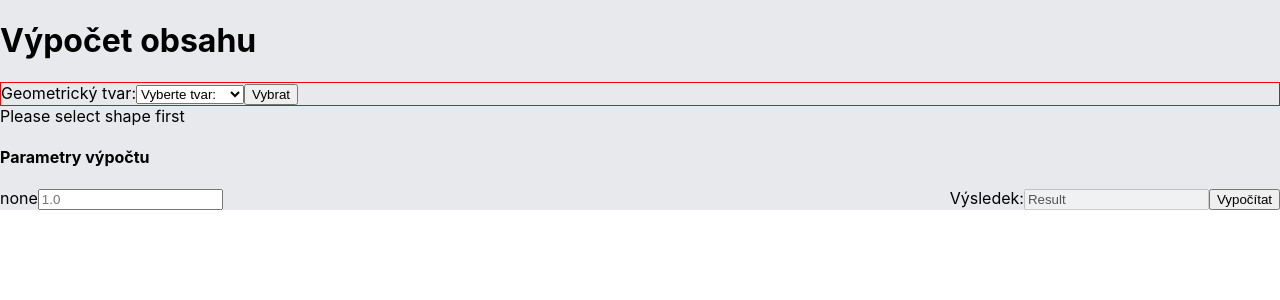
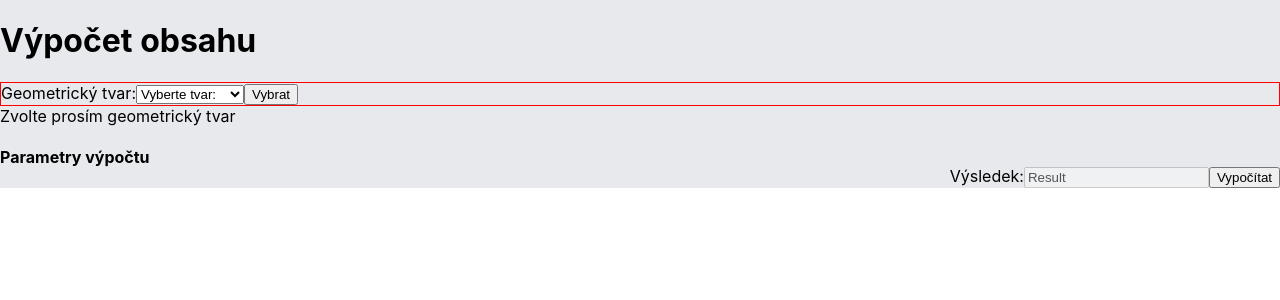
Before and after one commit to 0kurk4/geometrie, a React (Create React App) app: page / in a window 1280 px wide. Shown: the top 300 px of the page. Built offline with nearby package versions, Linux system fonts and the light colour scheme.

Commit message:
typed props

```diff
--- a/src/App.tsx
+++ b/src/App.tsx
@@ -2,36 +2,41 @@ import React, { useState } from 'react';
 import './App.css';
 import ShapeSelectorForm from './components/shape-selector/ShapeSelectorForm';
 import AreaCalculator from './components/calculator/AreaCalculator';
-import { shapeSourceData } from './data/shapes';
+// import { shapeSourceData } from './data/shapes';
 import RectangleArea from './shapes/RectangleArea';
 import ShapeDimensionValues from './types/ShapeDimensionValues';
+import { getShapeSet, getShapeFromSet } from './data/ShapeSet';
+import Shape from './types/Shape';
 
 function App() {
 
-    const [shapeIndex, setShapeIndex] = useState(-1);
+    const shapeSet = getShapeSet();
 
-    const getShape = () => shapeIndex < 0 ? null : shapeSourceData[shapeIndex];
+    const [selectedShapeIndex, setSelectedShapeIndex] = useState(-1);
+
+    //const [selectedShape, setSelectedShape] = useState<Shape>();
+
+    // const getShape = ():any => selectedShapeIndex < 0 ? null : shapeSourceData[selectedShapeIndex];
+
+    // const getShapeFromSet = ():Shape | null => selectedShapeIndex < 0 ? null : shapeSet[selectedShapeIndex];
 
 
 
-    const rectangleDimensions: ShapeDimensionValues = {
-        a: 3,
-        b: 5,
-        d: 6
-    }
+    // const rectangleDimensions: ShapeDimensionValues = {
+    //     a: 3,
+    //     b: 5,
+    //     d: 6
+    // }
 
-    console.log(RectangleArea.getArea(rectangleDimensions));
+    // console.log(RectangleArea.getArea(rectangleDimensions));
 
-    const onSelectorForm = (index: number) => {
-        console.log('childToParent', index);
-        setShapeIndex(index);
-    }
+    const onSelectorForm = (index: number):void => setSelectedShapeIndex(index);
 
     return (
         <div className="App">
             <h1 className="App-header">Výpočet obsahu</h1>
-            <ShapeSelectorForm shapeSourceData={shapeSourceData} handler={onSelectorForm} />
-            <AreaCalculator shape={getShape()} />
+            <ShapeSelectorForm shapes={shapeSet} handler={onSelectorForm} />
+            <AreaCalculator shape={getShapeFromSet(selectedShapeIndex)}/>
         </div>
     );
 }
--- a/src/OriginalApp.tsx
+++ b/src/OriginalApp.tsx
@@ -1,7 +1,6 @@
 import React from 'react';
 import logo from './logo.svg';
 import './App.css';
-import ShapeSelectorForm from './components/shape-selector/ShapeSelectorForm';
 
 function App() {
   return (
@@ -21,9 +20,6 @@ function App() {
         </a>
         <MyButton title="Moje button" disabled={true} />
       </header>
-      <div>
-        <ShapeSelectorForm />
-      </div>
     </div>
   );
 }
--- a/src/components/calculator/AreaCalculator.tsx
+++ b/src/components/calculator/AreaCalculator.tsx
@@ -2,14 +2,18 @@ import AreaDescription from "./AreaDescription";
 import AreaResult from "./AreaResult";
 import AreaParamsForm from "./params-selector/AreaParamsForm";
 import './AreaCalculator.css';
+import Shape from "../../types/Shape";
 
-function AreaCalculator(props: any) {
-    console.log(props.shape);
+type AreaCalculatorProps = {
+    shape: Shape | null;
+}
+
+function AreaCalculator({shape}: AreaCalculatorProps) {
     return (
         <div className="Area-calculator">
-            <AreaDescription shape={props.shape} />
+            <AreaDescription shape={shape} />
             <div className="Area-params-wrapper">
-                <AreaParamsForm shape={props.shape} />
+                <AreaParamsForm shape={shape} />
                 <form className="Area-result-wrapper">
                     <label>Výsledek:
                         <input type="text" disabled={true} value="Result" />
--- a/src/components/calculator/AreaDescription.tsx
+++ b/src/components/calculator/AreaDescription.tsx
@@ -1,11 +1,16 @@
-function AreaDescription(props: any) {
-    const shape = props.shape;
+import Shape from "../../types/Shape";
 
-    const getShapeImg = (imgSrc: String) => '/data/' + imgSrc;
+type AreaDescriptionProps = {
+    shape: Shape | null;
+}
+
+function AreaDescription({shape}: AreaDescriptionProps) {
+
+    const getShapeImg = (imgSrc: string) => '/data/' + imgSrc;
 
     return(
         <div className="Area-description">
-            {shape ? <img src={getShapeImg(shape.image)} alt={shape.name} /> : <div>Please select shape first</div>}
+            {shape ? <img src={getShapeImg(shape.image)} alt={shape.name} /> : <div>Zvolte prosím geometrický tvar</div>}
         </div>
     )
 }
--- a/src/components/calculator/params-selector/AreaParamsForm.tsx
+++ b/src/components/calculator/params-selector/AreaParamsForm.tsx
@@ -1,15 +1,22 @@
+import Shape from "../../../types/Shape";
+import ShapeDimensionValues from "../../../types/ShapeDimensionValues";
 import AreaParamsInput from "./AreaParamsInput";
 
-function AreaParamsForm(props: any) {
-    const dimensions = props.shape ? props.shape.dimensions : null;
-    const name = dimensions ? dimensions[0] : "none";
+type AreaDescriptionProps = {
+    shape: Shape | null;
+}
 
-    console.log('dimensions', dimensions);
+function AreaParamsForm({shape}: AreaDescriptionProps) {
+    const dimensions:Array<string> = shape ? shape.dimensions : [];
+
+    const onInputHandler = (dimension: ShapeDimensionValues) => {
+        console.log('dydydyd', dimension);
+    }
 
     return(
         <div className="Area-params-form">
             <h4>Parametry výpočtu</h4>
-            <AreaParamsInput name={name} />
+            {dimensions.map((dimension: any, key: number) => <AreaParamsInput name={dimension} key={key} handler={onInputHandler}/>)}
         </div>
     )
 }
--- a/src/components/calculator/params-selector/AreaParamsInput.tsx
+++ b/src/components/calculator/params-selector/AreaParamsInput.tsx
@@ -1,12 +1,23 @@
-function AreaParamsInput(props: any) {
+import { ChangeEvent } from 'react';
+import ShapeDimensionValues from '../../../types/ShapeDimensionValues';
 
-    const handleChange = (event: any) => {
-        console.log('AreaParamsInput', event.target.value);
+type AreaParamsInputProps = {
+    handler: (dimension: ShapeDimensionValues) => void;
+    name: string;
+}
+
+function AreaParamsInput({ name, handler }: AreaParamsInputProps) {
+
+    const handleChange = (event: ChangeEvent<HTMLInputElement>): void => {
+        const value:number = Number(event.target.value);
+        const result:ShapeDimensionValues = {};
+        result[name] = value;
+        handler(result);
     }
 
-    return(
-        <label>{props.name}
-        <input type="number" min="0" step="any" placeholder="1.0" onChange={handleChange}></input>
+    return (
+        <label>{name}
+            <input type="number" min="0" step="any" placeholder="1.0" onChange={handleChange}></input>
         </label>
     )
 }
--- a/src/components/shape-selector/ShapeSelectorForm.tsx
+++ b/src/components/shape-selector/ShapeSelectorForm.tsx
@@ -1,23 +1,30 @@
 import React, { useState, ChangeEvent, FormEvent } from 'react';
-// import ShapeSelectorInput from "./ShapeSelectorInput";
-import "./ShapeSelectorForm.css"
+import ShapeSelectorInput from "./ShapeSelectorInput";
+import "./ShapeSelectorForm.css";
+import Shape from '../../types/Shape';
 
-function ShapeSelectorForm(props: any) {
+type ShapeSelectorFormProps = {
+    handler: (shapeId: number) => void;
+    shapes: Array<Shape>;
+}
+
+function ShapeSelectorForm({shapes, handler}: ShapeSelectorFormProps) {
     const [shapeId, setShapeId] = useState(-1);
 
-    const handleFormChange = (event: ChangeEvent<HTMLSelectElement>) => setShapeId(Number(event.target.value));
+    const handleFormChange = (event: ChangeEvent<HTMLSelectElement>):void => setShapeId(Number(event.target.value));
 
-    const handleSubmit = (event: FormEvent) => {
+    const handleSubmit = (event: FormEvent):void => {
         event.preventDefault();
-        props.handler(shapeId);
+        handler(shapeId);
       };
+
 
     return (
         <form className="Shape-selector" onSubmit={handleSubmit}>
             <label>Geometrický tvar:
                 <select className="Shape-selector-input" onChange={handleFormChange}>
                     <option value="-1" key='-1'>Vyberte tvar:</option>
-                    {props.shapeSourceData.map((shape: any, key: number) => <option value={key} key={key}>{shape.name}, {key}</option>)}
+                    {shapes.map((shape: any, key: number) => <option value={key} key={key}>{shape.name}, {key}</option>)}
                 </select>
             </label>
             <button type="submit">Vybrat</button>
--- /dev/null
+++ b/src/data/ShapeSet.ts
@@ -0,0 +1,23 @@
+import DiscArea from "../shapes/DiscArea";
+import RectangleArea from "../shapes/RectangleArea";
+import SquareArea from "../shapes/SquareArea";
+import TrapezoidArea from "../shapes/TrapezoidArea";
+import TriangleArea from "../shapes/TriangleArea";
+import Shape from "../types/Shape";
+
+const ShapeSet: Array<Shape> = [
+    SquareArea,
+    RectangleArea,
+    TriangleArea,
+    TrapezoidArea,
+    DiscArea
+];
+
+const getShapeSet = (): Array<Shape> => ShapeSet;
+
+const getShapeFromSet = (index: number): Shape | null => (index < 0 && index > ShapeSet.length) ? null : ShapeSet[index];
+
+export {
+    getShapeSet,
+    getShapeFromSet
+};
--- a/src/types/Shape.ts
+++ b/src/types/Shape.ts
@@ -1,9 +1,9 @@
 import ShapeDimensionValues from "./ShapeDimensionValues";
 
 type Shape = {
-    name: String;
-    image: String;
-    dimensions: Array<String>;
+    name: string;
+    image: string;
+    dimensions: Array<string>;
     getArea: (values: ShapeDimensionValues) => number;
 }
 
```
Also changed, not shown: src/components/shape-selector/ShapeSelectorInput.tsx (+5 -10 lines).
